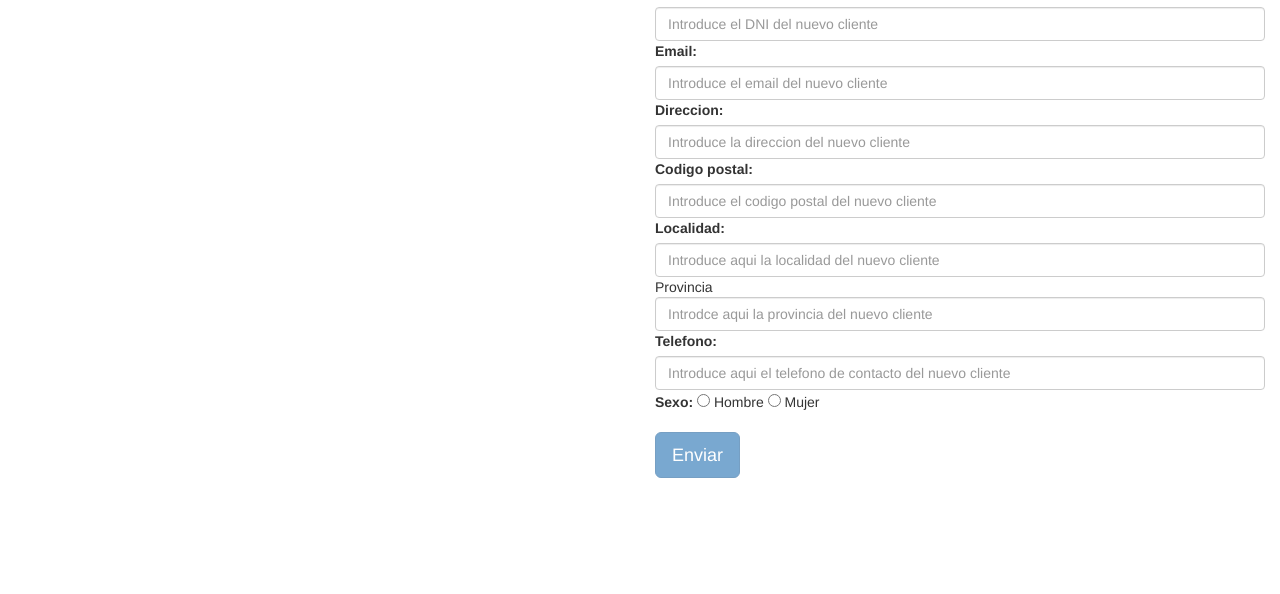
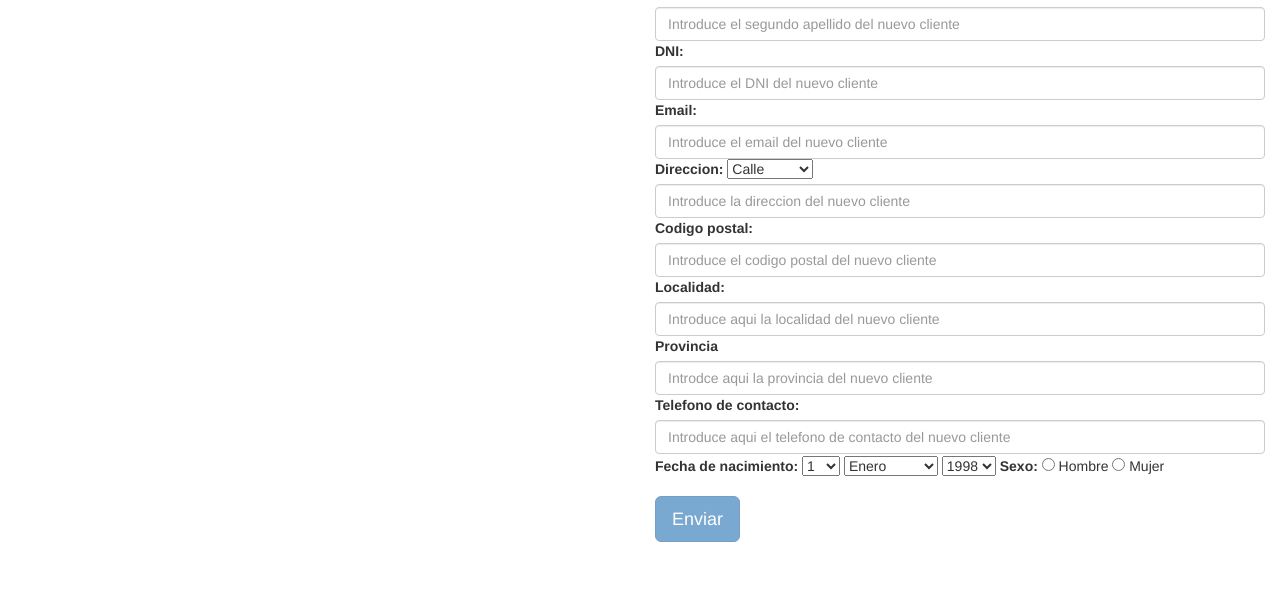
Before and after one commit to jesusAmores/practicaDAW, a plain HTML site: page UGym/registroCliente.html in a window 1280 px wide. Shown: the part 206-800 px from the top of the page. Drawn offline with nearby package versions, Linux system fonts and the light colour scheme.

Commit message:
Registro Cliente
He incluido campos nuevos, me queda por hacer el css

```diff
--- a/UGym/registroCliente.html
+++ b/UGym/registroCliente.html
@@ -26,8 +26,11 @@
                         <input type="text" class="form-control" id="inputNombre"  placeholder="Introduce el nombre del nuevo cliente">
 
                         <!--campo APELLIDOS-->
-                        <label>  Apellidos:</label>
-                        <input type="text" class="form-control" id="inputApellidos"  placeholder="Introduce los apellidos del nuevo cliente">
+                        <label>  Primer apellido:</label>
+                        <input type="text" class="form-control" id="inputApellidos"  placeholder="Introduce el primer apellido del nuevo cliente">
+
+                        <label>  Segundo apellido:</label>
+                        <input type="text" class="form-control" id="inputApellidos"  placeholder="Introduce el segundo apellido del nuevo cliente">
 
                         <!--campo DNI-->
                         <label>  DNI:</label>
@@ -38,8 +41,22 @@
                         <input type="email" class="form-control" id="inputEmail" placeholder="Introduce el email del nuevo cliente">
 
                         <!--campo DIRECCION-->
-                        <label> Direccion:</label>
+                        <label for="select"> Direccion:</label>
+
+                        <select id="tipoVia">
+                                <option>Calle</option>
+                                <option>Plaza</option>
+                                <option>Avenida</option>
+                                <option>Carretera</option>
+                                <option>Paseo</option>
+                                <option>Boulevard</option>
+                                <option>Via</option>
+                                <option>Camino</option>
+                            </select>
+
                         <input type="text" class="form-control" id="inputDireccion" placeholder="Introduce la direccion del nuevo cliente">
+
+
 
                         <label> Codigo postal:</label>
                         <input type="text" class="form-control" id="inputCodPostal" placeholder="Introduce el codigo postal del nuevo cliente">
@@ -47,12 +64,91 @@
                        <label> Localidad:</label>
                        <input type="text" class="form-control" id="inputLocalidad" placeholder="Introduce aqui la localidad del nuevo cliente">
 
-                       <lable> Provincia</lable>
+                       <label> Provincia</label>
                        <input type="text" class="form-control" id="inputProvincia" placeholder="Introdce aqui la provincia del nuevo cliente">
 
                         <!--campo TELEFONO-->
-                       <label> Telefono:</label>
+                       <label> Telefono de contacto:</label>
                        <input type="number" class="form-control" id="inputTelefono" placeholder="Introduce aqui el telefono de contacto del nuevo cliente">
+
+                        <!--campo FECHA DE NACIMIENTO-->
+                       <label for="select"> Fecha de nacimiento:</label>
+                       <select id="dia">
+                           <option>1</option>
+                           <option>2</option>
+                           <option>3</option>
+                           <option>4</option>
+                           <option>5</option>
+                           <option>6</option>
+                           <option>7</option>
+                           <option>8</option>
+                           <option>9</option>
+                           <option>10</option>
+                           <option>11</option>
+                           <option>12</option>
+                           <option>13</option>
+                           <option>14</option>
+                           <option>15</option>
+                           <option>16</option>
+                           <option>17</option>
+                           <option>18</option>
+                           <option>19</option>
+                           <option>20</option>
+                           <option>21</option>
+                           <option>22</option>
+                           <option>23</option>
+                           <option>24</option>
+                           <option>25</option>
+                           <option>26</option>
+                           <option>27</option>
+                           <option>28</option>
+                           <option>29</option>
+                           <option>30</option>
+                           <option>31</option>
+                       </select>
+
+                       <select id="mes">
+                           <option>Enero</option>
+                           <option>Febrero</option>
+                           <option>Marzo</option>
+                           <option>Abril</option>
+                           <option>Mayo</option>
+                           <option>Junio</option>
+                           <option>Julio</option>
+                           <option>Agosto</option>
+                           <option>Septiembre</option>
+                           <option>Octubre</option>
+                           <option>Noviembre</option>
+                           <option>Diciembre</option>
+                       </select>
+
+                       <select id="dia">
+                           <option>1998</option>
+                           <option>1997</option>
+                           <option>1996</option>
+                           <option>1995</option>
+                           <option>1994</option>
+                           <option>1993</option>
+                           <option>1992</option>
+                           <option>1991</option>
+                           <option>1990</option>
+                           <option>1989</option>
+                           <option>1988</option>
+                           <option>1987</option>
+                           <option>1986</option>
+                           <option>1985</option>
+                           <option>1984</option>
+                           <option>1983</option>
+                           <option>1982</option>
+                           <option>1981</option>
+                           <option>1980</option>
+                           <option>1979</option>
+                           <option>1978</option>
+                           <option>1976</option>
+                           <option>1975</option>
+                       </select>
+
+
 
                         <!--campo SEXO-->
                         <label>Sexo: </label>
```
